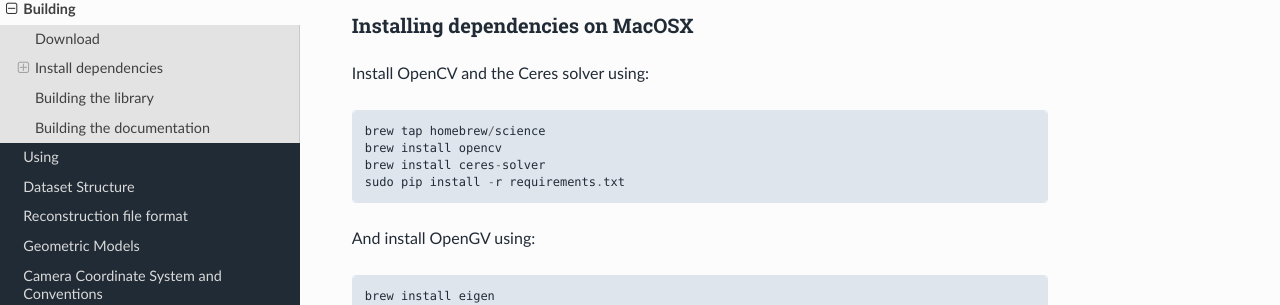
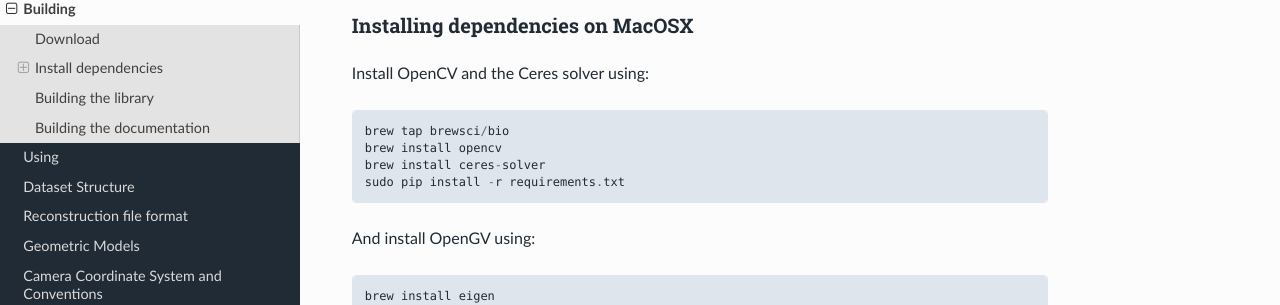
Before and after one commit to mapillary/OpenSfM, a Sphinx documentation site: the page built from doc/source/building.rst, in a window 1280 px wide and 900 px high, scrolled down 925 px. Shown: the part 136-441 px from the top of the window. Built offline with Sphinx 7.4.7 and the Read the Docs theme 2.0.0, drawn with Linux system fonts in a browser that asks for light colours.

Commit message:
Update building.rst

```diff
--- a/doc/source/building.rst
+++ b/doc/source/building.rst
@@ -48,7 +48,7 @@
 
 Install OpenCV and the Ceres solver using::
 
-    brew tap homebrew/science
+    brew tap brewsci/bio
     brew install opencv
     brew install ceres-solver
     sudo pip install -r requirements.txt
```
